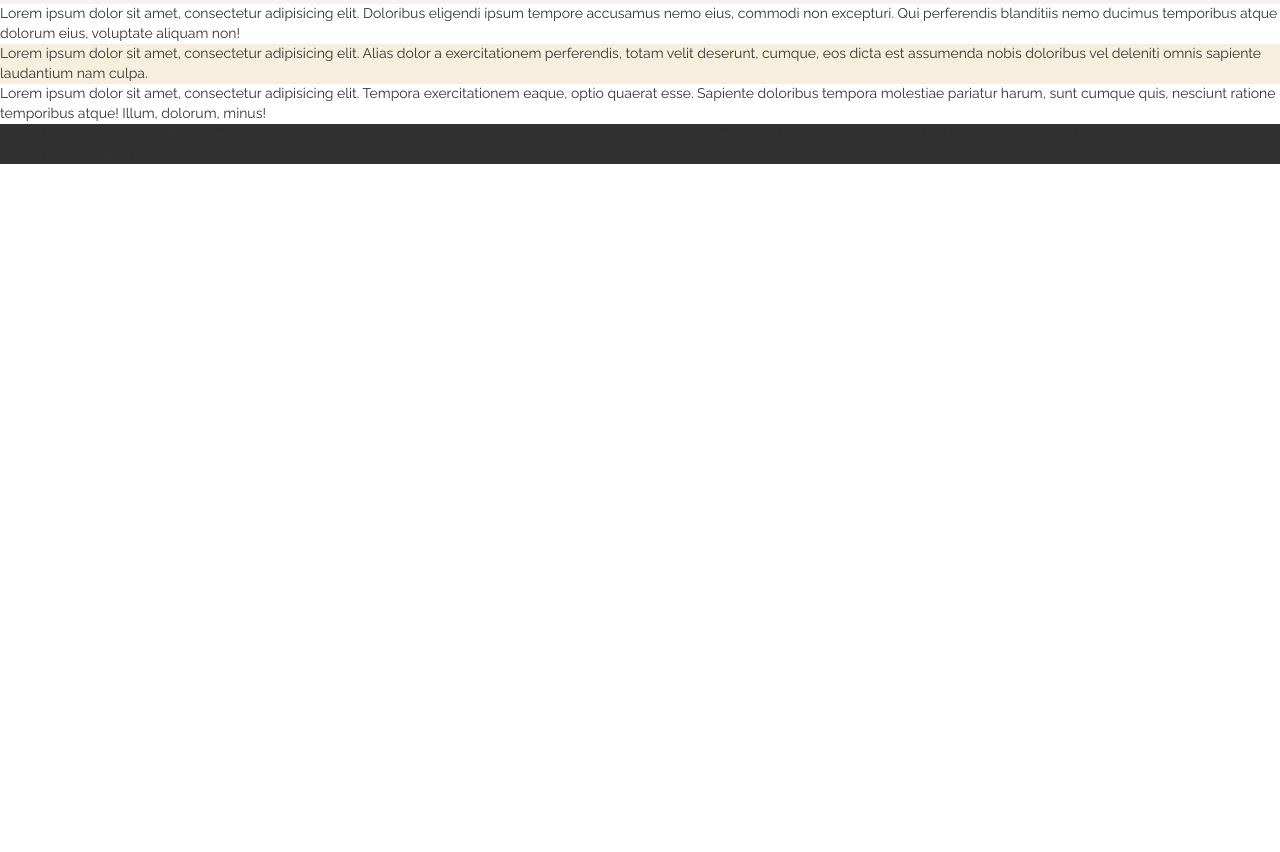
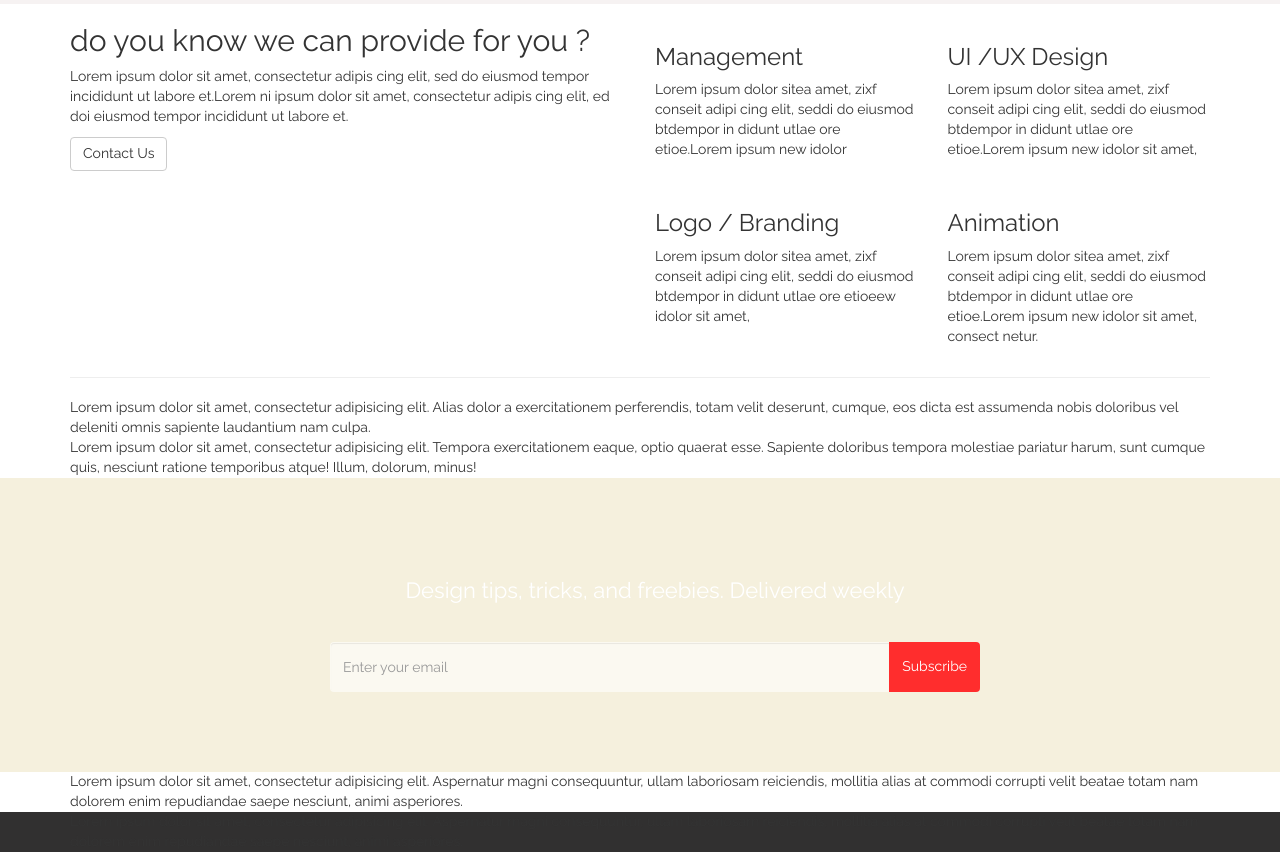
Before and after one commit to SardukarSilver/landing, a website: page public/index.html in a window 1280 px wide. Shown: the part 408-1260 px from the top of the page. Before the commit the page ends 800 px from the top, so only its background shows below. Drawn offline with Linux system fonts and the light colour scheme.

Commit message:
more of sceleton

```diff
--- a/public/index.html
+++ b/public/index.html
@@ -12,26 +12,27 @@
   </head>
 
   <body>
-    <div class="part1">
+    <section class="lnd-intro">
         <nav class="navbar navbar-default navbar-fixed-top">
             <div class="container">
                 <div class="navbar-header">
                     <ul class="nav nav-pills">
-                <li class="active"><a href="#">Home</a></li>
-                <li><a href="#">Profile</a></li>
-                <li><a href="#">Messages</a></li>
-                <li><a href="#">Messages</a></li>
+                        <li class="active"><a href="#">HOME</a></li>
+                        <li><a href="#">PORTFOLIO</a></li>
+                        <li><a href="#">ABOUT US</a></li>
+                        <li><a href="#">CONTACT</a></li>
                     </ul>
-            </div><!--/.nav-collapse -->
+                </div>
+                <!--/.nav-collapse -->
             </div>
         </nav>
         <div class="container">
             <div class="row">
                 <div class="col-md-6">
                     <h1>our strong organaisation</h1>
-            <p>Lorem ipsum dolor sit amet, consectetur adipis cing elit, sed do eiusmod tempor incididunt  ut labore et. ectetur adig ipis cing elit, sed do eiusmod tempor incididunt.</p>
+                    <p>Lorem ipsum dolor sit amet, consectetur adipis cing elit, sed do eiusmod tempor incididunt ut labore
+                        et. ectetur adig ipis cing elit, sed do eiusmod tempor incididunt.</p>
                     <button class="btn btn-primary">Contact Us</button>
-
                 </div>
                 <div class="col-md-6">
                     <div class="video-player">
@@ -40,25 +41,94 @@
                 </div>
             </div>
         </div>
+    </section>
+
+    <section class="lnd-services">
+        <div class="container">
+            <div class="row">
+                <div class="col-md-6">
+                    <h2>do you know we can provide for you ?</h2>
+                    <p>Lorem ipsum dolor sit amet, consectetur adipis cing elit, sed do eiusmod tempor incididunt ut labore et.Lorem ni ipsum dolor sit amet, consectetur adipis cing elit, ed doi eiusmod tempor incididunt ut labore et.</p>
+                    <button class="btn btn-default">Contact Us</button>
+                </div>
+                <div class="col-md-6">
+                    <div class="row">
+                        <div class="col-md-6">
+                            <img src="" alt=""></img>
+                            <h3>Management</h3>
+                            <p>Lorem ipsum dolor sitea amet, zixf conseit  adipi cing elit, seddi do eiusmod btdempor in didunt utlae ore etioe.Lorem ipsum new idolor
+</p>
+                        </div>
+                        <div class="col-md-6">
+                            <img src="" alt=""></img>
+                            <h3>UI /UX Design</h3>
+                            <p>Lorem ipsum dolor sitea amet, zixf conseit  adipi cing elit, seddi do eiusmod btdempor in didunt utlae ore etioe.Lorem ipsum new idolor sit amet,</p>
+                        </div>
+                        <div class="col-md-6">
+                            <img src="" alt=""></img>
+                            <h3>Logo / Branding</h3>
+                            <p>Lorem ipsum dolor sitea amet, zixf conseit  adipi cing elit, seddi do eiusmod btdempor in didunt utlae ore etioeew idolor sit amet,</p>
+                        </div>
+                        <div class="col-md-6">
+                            <img src="" alt=""></img>
+                            <h3>Animation</h3>
+                            <p>Lorem ipsum dolor sitea amet, zixf conseit  adipi cing elit, seddi do eiusmod btdempor in didunt utlae ore etioe.Lorem ipsum new idolor sit amet, consect netur.</p>
+                        </div>
+                    </div>
+                </div>
+            </div>
+        </div>
+    </section>
+
+    <div class="container"><hr></div>
+
+    <section class="lnd-products">
+        <div class="container">
+        Lorem ipsum dolor sit amet, consectetur adipisicing elit. Alias dolor a exercitationem perferendis, totam velit deserunt, cumque, eos dicta est assumenda nobis doloribus vel deleniti omnis sapiente laudantium nam culpa.
+        </div>
+    </section>
+
+    <section class="lnd-team">
+        <div class="container">
+        Lorem ipsum dolor sit amet, consectetur adipisicing elit. Tempora exercitationem eaque, optio quaerat esse. Sapiente doloribus tempora molestiae pariatur harum, sunt cumque quis, nesciunt ratione temporibus atque! Illum, dolorum, minus!
+        </div>
+    </section>
+
+    <section class="lnd-subscribe">
+        <div class="container">
+
+            <section class="home-newsletter">
+                <div class="container">
+                    <div class="row">
+                        <div class="col-sm-12">
+                            <div class="single">
+                                <h2>Design tips, tricks, and freebies. Delivered weekly</h2>
+                                <div class="input-group">
+                                    <input type="email" class="form-control" placeholder="Enter your email">
+                                    <span class="input-group-btn">
+                                        <button class="btn btn-theme" type="submit">Subscribe</button>
+                                    </span>
+                                </div>
+                            </div>
+                        </div>
+                    </div>
+                </div>
+            </section>
 
         </div>
+    </section>
 
-    <div class="part2">
-        Lorem ipsum dolor sit amet, consectetur adipisicing elit. Doloribus eligendi ipsum tempore accusamus nemo eius, commodi non excepturi. Qui perferendis blanditiis nemo ducimus temporibus atque dolorum eius, voluptate aliquam non!
-    </div>
-
-    <div class="part3">
-        Lorem ipsum dolor sit amet, consectetur adipisicing elit. Alias dolor a exercitationem perferendis, totam velit deserunt, cumque, eos dicta est assumenda nobis doloribus vel deleniti omnis sapiente laudantium nam culpa.
-    </div>
-
-    <div class="part4">
-        Lorem ipsum dolor sit amet, consectetur adipisicing elit. Tempora exercitationem eaque, optio quaerat esse. Sapiente doloribus tempora molestiae pariatur harum, sunt cumque quis, nesciunt ratione temporibus atque! Illum, dolorum, minus!
-    </div>
-
-    <div class="part5">
+    <section class="lnd-adress">
+        <div class="container">
         Lorem ipsum dolor sit amet, consectetur adipisicing elit. Aspernatur magni consequuntur, ullam laboriosam reiciendis, mollitia alias at commodi corrupti velit beatae totam nam dolorem enim repudiandae saepe nesciunt, animi asperiores.
         </div>
+    </section>
 
+    <section class="lnd-footer">
+        <div class="container">
+        Lorem ipsum dolor sit amet, consectetur adipisicing elit. Aspernatur magni consequuntur, ullam laboriosam reiciendis, mollitia alias at commodi corrupti velit beatae totam nam dolorem enim repudiandae saepe nesciunt, animi asperiores.
+        </div>
+    </section>
 
 
 
--- a/resources/sass/style.scss
+++ b/resources/sass/style.scss
@@ -16,18 +16,56 @@ body {
   background-color: blanchedalmond;
 }
 
-.part1 {
+.lnd-intro {
   background: #f6f2f2;
 }
-.part2 {
+.lnd-services {
   background: #fff;
 }
-.part3 {
+.lnd-products {
+  background: #fff;
+}
+.lnd-team {
+  background: #fff;
+}
+.lnd-subscribe {
   background: #f5f0dd;
 }
-.part4 {
+
+.home-newsletter {
+  padding: 80px 0;
+  .single {
+    max-width: 650px;
+    margin: 0 auto;
+    text-align: center;
+    position: relative;
+    z-index: 2;
+      h2 {
+        font-size: 22px;
+        color: white;
+        margin-bottom: 40px;
+      }
+      .form-control {
+        height: 50px;
+        background: rgba(255, 255, 255, 0.6);
+        border-color: transparent;
+      }
+      .form-control:focus {
+        box-shadow: none;
+        border-color: #243c4f;
+      }
+      .btn {
+        min-height: 50px;
+        background: #ff2d2d;
+        color: #fff;
+      }
+
+  }
+}
+
+.lnd-adress {
   background: #fff;
 }
-.part5 {
+.lnd-footer {
   background: #313030;
 }
```
Also changed, not shown: public/css/style.css, 1 other file. Lines whose indentation alone changed are shown as unchanged.
